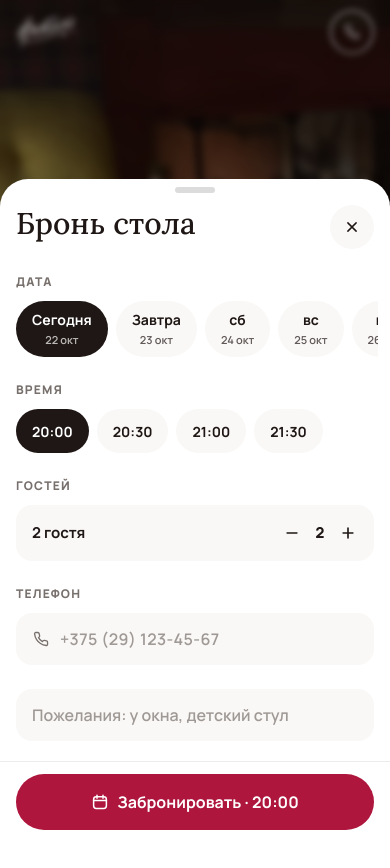
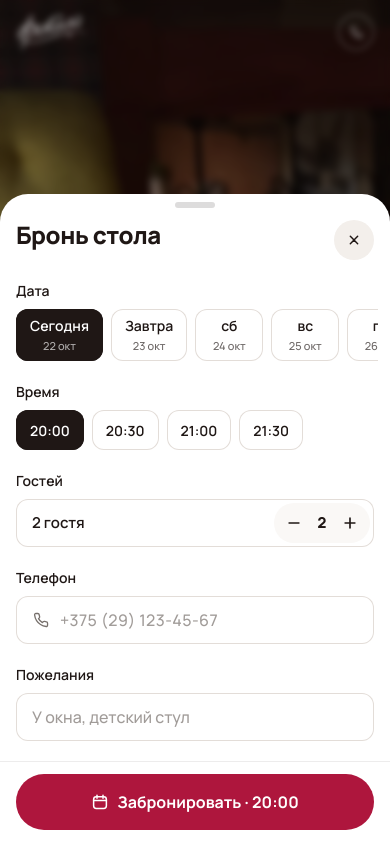
Before and after one commit to ElenaSamanchuk/fasol-demo, a React (Vite) app: page / in a window 390 px wide. Both pictures are taken after a click on the button "Забронировать". Shown: the top 868 px of the page. Built offline with nearby package versions, Linux system fonts and the light colour scheme.

Commit message:
Окна в стиле Яндекс Еды: панель справа для корзины и брони, белые поля, компактные чипы; меньше кнопка звонка
Co-Authored-By: Claude Opus 5.5 <noreply@anthropic.com>

```diff
--- a/src/sections.tsx
+++ b/src/sections.tsx
@@ -17,13 +17,13 @@ export function Header() {
     <header
       className={`fixed inset-x-0 top-0 z-40 transition-[background-color,color,box-shadow] duration-500 ease-[cubic-bezier(.45,0,.2,1)] ${solid ? 'bg-porc text-ink shadow-[0_1px_0_var(--color-line)]' : 'text-white'}`}>
       <div className="mx-auto flex h-16 max-w-[1320px] items-center gap-8 px-4 lg:h-20 lg:px-10">
-        <a href="#top" aria-label="Фасоль — наверх" className={`transition-colors ${solid ? 'text-crimson' : 'text-white'}`}><Logo className="h-8 w-auto lg:h-11" /></a>
+        <a href="#top" aria-label="Фасоль — наверх" className={`transition-colors ${solid ? 'text-crimson' : 'text-white'}`}><Logo className="h-9 w-auto lg:h-11" /></a>
         <nav className="hidden gap-7 text-[15px] font-semibold lg:flex" aria-label="Разделы">
           {nav.map(([t, h]) => <a key={h} href={h} className="relative py-2 opacity-90 transition hover:opacity-100 after:absolute after:inset-x-0 after:bottom-0 after:h-[1.5px] after:origin-left after:scale-x-0 after:bg-current after:transition-transform after:duration-300 hover:after:scale-x-100">{t}</a>)}
         </nav>
         <div className="ml-auto flex items-center gap-2.5">
           <a href="tel:+375447903333" className={`hidden h-11 items-center gap-2 rounded-full px-4 text-[15px] font-bold ring-[1.5px] ring-current ring-inset transition xl:inline-flex ${solid ? 'ring-ink/15' : ''}`}><Icon n="phone" s={17} />+375 44 790-33-33</a>
-          <a href="tel:+375447903333" aria-label="Позвонить" className={`grid size-11 place-items-center rounded-full ring-[1.5px] ring-current ring-inset xl:hidden ${solid ? 'text-crimson ring-crimson/25' : ''}`}><Icon n="phone" s={18} /></a>
+          <a href="tel:+375447903333" aria-label="Позвонить" className={`grid size-9 place-items-center rounded-full ring-1 ring-inset transition-colors duration-500 xl:hidden ${solid ? 'text-crimson ring-crimson/25' : 'ring-white/60'}`}><Icon n="phone" s={15} /></a>
           <button type="button" onClick={() => open({ kind: 'book' })} className="hidden h-11 items-center gap-2 rounded-full bg-crimson px-5 text-[15px] font-bold text-white transition hover:bg-crimson-d lg:inline-flex"><Icon n="cal" s={17} />Забронировать стол</button>
         </div>
       </div>
--- a/src/sheets.tsx
+++ b/src/sheets.tsx
@@ -7,7 +7,7 @@ import { lineUnit, useStore } from './store'
 import { Chip, EASE, Label, PhoneField, Price, Stepper, telMask, useDesktop } from './ui'
 
 /* Шторка на телефоне (vaul, тянется пальцем) и окно по центру на компьютере */
-function Sheet({ open, onClose, title, children, footer, wide }: { open: boolean; onClose: () => void; title: string; children: ReactNode; footer?: ReactNode; wide?: boolean }) {
+function Sheet({ open, onClose, title, children, footer, wide, side }: { open: boolean; onClose: () => void; title: string; children: ReactNode; footer?: ReactNode; wide?: boolean; side?: boolean }) {
   const desk = useDesktop()
   useEffect(() => {
     if (!desk || !open) return
@@ -32,15 +32,32 @@ function Sheet({ open, onClose, title, children, footer, wide }: { open: boolean
       </Drawer.Root>
     )
   }
+  if (side) {
+    return (
+      <AnimatePresence>
+        {open && (
+          <div className="fixed inset-0 z-50" role="dialog" aria-modal="true" aria-label={title}>
+            <motion.div className="absolute inset-0 bg-[rgb(20_12_10/.36)]" onClick={onClose}
+              initial={{ opacity: 0 }} animate={{ opacity: 1 }} exit={{ opacity: 0 }} transition={{ duration: 0.4, ease: [0.45, 0, 0.2, 1] }} />
+            <motion.div className="absolute inset-y-0 right-0 flex w-[460px] flex-col bg-white shadow-[-24px_0_60px_-30px_rgba(31,23,21,.35)]"
+              initial={{ x: '100%' }} animate={{ x: 0 }} exit={{ x: '100%' }} transition={{ duration: 0.45, ease: [0.45, 0, 0.2, 1] }}>
+              <div className="flex-1 overflow-y-auto overscroll-contain px-7 pt-6 pb-6">{children}</div>
+              {footer && <div className="shrink-0 border-t border-line bg-white px-7 py-5">{footer}</div>}
+            </motion.div>
+          </div>
+        )}
+      </AnimatePresence>
+    )
+  }
   return (
     <AnimatePresence>
       {open && (
         <div className="fixed inset-0 z-50 grid place-items-center p-6" role="dialog" aria-modal="true" aria-label={title}>
           <motion.div className="absolute inset-0 bg-[rgb(20_12_10/.42)] backdrop-blur-[3px]" onClick={onClose}
             initial={{ opacity: 0 }} animate={{ opacity: 1 }} exit={{ opacity: 0 }} transition={{ duration: 0.3 }} />
-          <motion.div className={`relative flex max-h-[min(860px,calc(100svh-48px))] w-full flex-col overflow-hidden rounded-[32px] bg-white shadow-float ${wide ? 'max-w-[920px]' : 'max-w-[520px]'}`}
-            initial={{ opacity: 0, y: 28, scale: 0.97 }} animate={{ opacity: 1, y: 0, scale: 1 }} exit={{ opacity: 0, y: 16, scale: 0.98 }}
-            transition={{ type: 'spring', stiffness: 320, damping: 32 }}>
+          <motion.div className={`relative flex max-h-[min(860px,calc(100svh-48px))] w-full flex-col overflow-hidden rounded-[28px] bg-white shadow-float ${wide ? 'max-w-[920px]' : 'max-w-[520px]'}`}
+            initial={{ opacity: 0, y: 16 }} animate={{ opacity: 1, y: 0 }} exit={{ opacity: 0, y: 10 }}
+            transition={{ duration: 0.4, ease: [0.45, 0, 0.2, 1] }}>
             <div className="flex-1 overflow-y-auto overscroll-contain p-6">{children}</div>
             {footer && <div className="shrink-0 border-t border-line bg-white px-6 py-4">{footer}</div>}
           </motion.div>
@@ -52,8 +69,8 @@ function Sheet({ open, onClose, title, children, footer, wide }: { open: boolean
 
 function CloseBtn({ onClick, light }: { onClick: () => void; light?: boolean }) {
   return (
-    <button type="button" onClick={onClick} aria-label="Закрыть" className={`grid size-11 shrink-0 place-items-center rounded-full transition active:scale-90 ${light ? 'bg-white shadow-float' : 'bg-porc hover:bg-plate'}`}>
-      <Icon n="close" s={18} />
+    <button type="button" onClick={onClick} aria-label="Закрыть" className={`grid size-10 shrink-0 place-items-center rounded-full transition-colors duration-300 ${light ? 'bg-white/90 shadow-[0_2px_10px_rgba(31,23,21,.12)] hover:bg-white' : 'bg-plate hover:bg-[#ECE6E1]'}`}>
+      <Icon n="close" s={16} w={2.2} />
     </button>
   )
 }
@@ -62,7 +79,7 @@ function DishPic({ id, big }: { id: string; big?: boolean }) {
   const d = DISH[id]
   return d.full
     ? <img src={d.img} alt="" className="absolute inset-0 size-full object-cover" />
-    : <img src={d.img} alt="" className={`plate-img relative ${big ? 'w-[72%]' : 'w-[88%]'}`} />
+    : <img src={d.img} alt="" className={`plate-img relative ${big ? 'w-[90%]' : 'w-[88%]'}`} />
 }
 
 /* ---------- блюдо ---------- */
@@ -84,7 +101,7 @@ function DishSheet({ id }: { id: string }) {
   }
 
   const pic = (
-    <div ref={picRef} className={`relative grid place-items-center overflow-hidden rounded-3xl bg-plate ${desk ? 'h-full min-h-[440px]' : 'h-[230px]'}`}>
+    <div ref={picRef} className={`relative grid place-items-center overflow-hidden rounded-3xl bg-plate ${desk ? 'aspect-square self-start' : 'h-[230px]'}`}>
       {d.tag && <span className="absolute top-3 left-3 z-10 rounded-full bg-crimson px-3 py-1.5 text-[11px] font-extrabold uppercase tracking-[.08em] text-white">{d.tag}</span>}
       <motion.div className="grid size-full place-items-center" initial={{ scale: 0.86, rotate: -14, opacity: 0 }} animate={{ scale: 1, rotate: 0, opacity: 1 }} transition={{ duration: 0.8, ease: EASE }}>
         <DishPic id={id} big />
@@ -195,8 +212,8 @@ function CartSheet() {
       body: (
         <div className="pt-2">
           <div className="flex items-start justify-between gap-3">
-            <div><div className="text-[12px] font-extrabold uppercase tracking-[.12em] text-crimson">Заказ №{order.n}</div>
-              <h2 className="mt-2 font-serif text-[30px] leading-tight font-medium">{STEPS[step].t}</h2></div>
+            <div><div className="text-[14px] font-semibold text-mute">Заказ №{order.n}</div>
+              <h2 className="mt-1.5 font-sans text-[24px] leading-tight font-extrabold tracking-[-.02em]">{STEPS[step].t}</h2></div>
             <CloseBtn onClick={close} />
           </div>
           <div className="mt-6 grid gap-0">
@@ -231,7 +248,7 @@ function CartSheet() {
         <div className="py-8 text-center">
           <div className="flex justify-end"><CloseBtn onClick={close} /></div>
           <div className="mx-auto grid size-20 place-items-center rounded-full bg-porc text-crimson"><Icon n="bag" s={32} w={1.8} /></div>
-          <h2 className="mt-5 font-serif text-[26px] font-medium">Здесь появится ваш заказ</h2>
+          <h2 className="mt-5 font-sans text-[24px] leading-tight font-extrabold tracking-[-.02em]">Здесь появится ваш заказ</h2>
           <p className="mx-auto mt-2 max-w-[300px] text-[15px] text-ink2">{nb('Нажмите «+» у блюда — соберём заказ с собой, оплата на месте')}</p>
         </div>
       ),
@@ -243,8 +260,7 @@ function CartSheet() {
     body: (
       <div>
         <div className="flex items-start justify-between gap-3">
-          <div><div className="text-[12px] font-extrabold uppercase tracking-[.12em] text-crimson">Заказ с собой</div>
-            <h2 className="mt-1.5 font-serif text-[30px] leading-tight font-medium">Ваш заказ <span className="font-sans text-[15px] font-semibold text-mute">{dishes(count)}</span></h2></div>
+          <div><h2 className="font-sans text-[24px] leading-tight font-extrabold tracking-[-.02em]">Ваш заказ</h2><p className="mt-1 text-[14px] font-medium text-mute">С собой · {dishes(count)}</p></div>
           <CloseBtn onClick={close} />
         </div>
         <ul className="mt-3">
@@ -263,15 +279,15 @@ function CartSheet() {
           </AnimatePresence>
         </ul>
         <Label>Когда заберёте</Label>
-        {!sl.asap && <p className="mb-2.5 rounded-2xl bg-porc px-3.5 py-3 text-[14px] font-semibold text-ink2">{nb('Сейчас закрыто — приготовим к открытию')}</p>}
+        {!sl.asap && <p className="mb-2.5 rounded-xl bg-plate px-3.5 py-3 text-[14px] font-medium text-ink2">{nb('Сейчас закрыто — приготовим к открытию')}</p>}
         <div className="flex flex-wrap gap-2">
           {(sl.asap ? ['Через 40 мин', ...sl.list] : sl.list).map((s) => <Chip key={s} on={slot === s} onClick={() => setSlot(s)}>{s}</Chip>)}
         </div>
         <Label>Имя</Label>
-        <input value={name} onChange={(e) => setName(e.target.value)} autoComplete="given-name" placeholder="Как к вам обращаться" maxLength={40} className="h-13 w-full rounded-2xl bg-porc px-4 text-[16px] font-semibold outline-none placeholder:text-mute/70 focus:ring-[1.5px] focus:ring-crimson" />
+        <input value={name} onChange={(e) => setName(e.target.value)} autoComplete="given-name" placeholder="Как к вам обращаться" maxLength={40} className="h-12 w-full rounded-xl bg-white px-4 text-[16px] font-medium outline-none ring-1 ring-inset ring-[#E3DDD8] transition-shadow placeholder:text-mute/70 focus:ring-[1.5px] focus:ring-crimson" />
         <Label>Телефон</Label>
         <PhoneField value={phone} onChange={(v) => { setPhone(v); if (telMask(v).ok) setErr('') }} error={err} />
-        <div className="mt-2 flex items-end justify-between gap-3">
+        <div className="mt-6 flex items-end justify-between gap-3 border-t border-line pt-5">
           <div><b className="block text-[15px]">К оплате на месте</b><span className="text-[13px] font-semibold text-mute">−20{NB}% за самовывоз · пример</span></div>
           <div className="text-right"><s className="mr-2 text-[15px] font-semibold text-mute">{money(total)}</s><Price v={disc} className="text-[26px]" /></div>
         </div>
@@ -312,7 +328,7 @@ function BookSheet() {
         <div className="py-6 text-center">
           <div className="flex justify-end"><CloseBtn onClick={close} /></div>
           <motion.div initial={{ scale: 0.6, opacity: 0 }} animate={{ scale: 1, opacity: 1 }} transition={{ type: 'spring', stiffness: 260, damping: 18 }} className="mx-auto grid size-22 place-items-center rounded-full bg-crimson text-white"><Icon n="check" s={44} w={2.4} /></motion.div>
-          <h2 className="mt-5 font-serif text-[28px] font-medium">Стол забронирован</h2>
+          <h2 className="mt-5 font-sans text-[24px] leading-tight font-extrabold tracking-[-.02em]">Стол забронирован</h2>
           <div className="mt-3 inline-block rounded-full bg-porc px-4 py-2 text-[14px] font-bold">{days[day].top}, {days[day].sub} · {time} · {g}{NB}{gw}</div>
           <p className="mx-auto mt-3 max-w-[320px] text-[15px] text-ink2">{nb('Перезвоним в течение 15 минут и подтвердим стол')}</p>
           <p className="mt-3 text-[12px] font-semibold text-mute">Демо: бронь никуда не отправлена</p>
@@ -324,21 +340,22 @@ function BookSheet() {
   return {
     body: (
       <div>
-        <div className="flex items-start justify-between gap-3"><h2 className="font-serif text-[30px] leading-tight font-medium">Бронь стола</h2><CloseBtn onClick={close} /></div>
+        <div className="flex items-start justify-between gap-3"><h2 className="font-sans text-[24px] leading-tight font-extrabold tracking-[-.02em]">Бронь стола</h2><CloseBtn onClick={close} /></div>
         <Label>Дата</Label>
         <div className="-mx-1 flex gap-2 overflow-x-auto px-1 no-scrollbar">{days.map((d) => <Chip key={d.i} on={day === d.i} onClick={() => setDay(d.i)} sub={d.sub}>{d.top}</Chip>)}</div>
         <Label>Время</Label>
         {times.length ? <div className="flex flex-wrap gap-2">{times.map((t) => <Chip key={t} on={time === t} onClick={() => setTime(t)}>{t}</Chip>)}</div>
-          : <p className="rounded-2xl bg-porc px-3.5 py-3 text-[14px] font-semibold text-ink2">{nb('На сегодня бронь уже не принимаем — выберите другой день')}</p>}
+          : <p className="rounded-xl bg-plate px-3.5 py-3 text-[14px] font-medium text-ink2">{nb('На сегодня бронь уже не принимаем — выберите другой день')}</p>}
         <Label>Гостей</Label>
-        <div className="flex h-14 items-center justify-between rounded-2xl bg-porc pr-1.5 pl-4 text-[15px] font-bold">
+        <div className="flex h-12 items-center justify-between rounded-xl bg-white pr-1 pl-4 text-[15px] font-semibold ring-1 ring-[#E3DDD8] ring-inset">
           <span>{g}{NB}{gw}</span>
           <Stepper q={g} onDec={() => setG(Math.max(1, g - 1))} onInc={() => setG(Math.min(30, g + 1))} light label="гости" size="sm" />
         </div>
-        {g >= 9 && <p className="mt-2.5 rounded-2xl bg-porc px-3.5 py-3 text-[14px] font-semibold text-ink2">{nb('Для компании от 9 гостей лучше позвонить: +375 44 790-33-33')}</p>}
+        {g >= 9 && <p className="mt-2.5 rounded-xl bg-plate px-3.5 py-3 text-[14px] font-medium text-ink2">{nb('Для компании от 9 гостей лучше позвонить: +375 44 790-33-33')}</p>}
         <Label>Телефон</Label>
         <PhoneField value={phone} onChange={(v) => { setPhone(v); if (telMask(v).ok) setErr('') }} error={err} />
-        <input placeholder="Пожелания: у окна, детский стул" maxLength={140} aria-label="Пожелания" className="h-13 w-full rounded-2xl bg-porc px-4 text-[16px] font-semibold outline-none placeholder:text-mute/70 focus:ring-[1.5px] focus:ring-crimson" />
+        <Label>Пожелания</Label>
+        <input placeholder="У окна, детский стул" maxLength={140} aria-label="Пожелания" className="h-12 w-full rounded-xl bg-white px-4 text-[16px] font-medium outline-none ring-1 ring-inset ring-[#E3DDD8] transition-shadow placeholder:text-mute/70 focus:ring-[1.5px] focus:ring-crimson" />
       </div>
     ),
     footer: <button type="button" disabled={!time} onClick={() => { if (!telMask(phone).ok) { setErr('Введите номер полностью — перезвоним, чтобы подтвердить'); return } setDone(true) }}
@@ -355,7 +372,7 @@ function InfoSheet({ topic }: { topic: 'cert' | 'office' }) {
     body: (
       <div>
         <div className="relative h-[220px] overflow-hidden rounded-3xl"><img src={c.img} alt="" className="size-full object-cover" /><div className="absolute top-3 right-3"><CloseBtn onClick={close} light /></div></div>
-        <h2 className="mt-5 font-serif text-[28px] font-medium">{c.h}</h2>
+        <h2 className="mt-5 font-sans text-[24px] leading-tight font-extrabold tracking-[-.02em]">{c.h}</h2>
         <p className="mt-2 text-[15px] leading-relaxed text-ink2">{nb(c.p)}</p>
         {topic === 'cert' && <div className="mt-4 flex flex-wrap gap-2">{[50, 100, 150, 200].map((v) => <span key={v} className="rounded-full bg-porc px-4 py-3 text-[14px] font-bold">{v}{NB}BYN</span>)}</div>}
       </div>
@@ -375,15 +392,15 @@ export function Sheets() {
   const s = sheet || last
   const open = !!sheet
   if (s?.kind === 'dish') return <DishWrap key={'d' + s.id + n} id={s.id} open={open} onClose={close} desk={desk} />
-  if (s?.kind === 'cart') return <Wrap key={'c' + n} open={open} onClose={close} title="Ваш заказ" use={CartSheet} />
-  if (s?.kind === 'book') return <Wrap key={'b' + n} open={open} onClose={close} title="Бронь стола" use={BookSheet} />
+  if (s?.kind === 'cart') return <Wrap key={'c' + n} open={open} onClose={close} title="Ваш заказ" use={CartSheet} side />
+  if (s?.kind === 'book') return <Wrap key={'b' + n} open={open} onClose={close} title="Бронь стола" use={BookSheet} side />
   if (s?.kind === 'info') return <Wrap key={'i' + s.topic + n} open={open} onClose={close} title="Информация" use={() => InfoSheet({ topic: s.topic })} />
   return null
 }
 
-function Wrap({ open, onClose, title, use }: { open: boolean; onClose: () => void; title: string; use: () => { body: ReactNode; footer?: ReactNode } }) {
+function Wrap({ open, onClose, title, use, side }: { open: boolean; onClose: () => void; title: string; use: () => { body: ReactNode; footer?: ReactNode }; side?: boolean }) {
   const c = use()
-  return <Sheet open={open} onClose={onClose} title={title} footer={c.footer}>{c.body}</Sheet>
+  return <Sheet open={open} onClose={onClose} title={title} footer={c.footer} side={side}>{c.body}</Sheet>
 }
 
 function DishWrap({ id, open, onClose, desk }: { id: string; open: boolean; onClose: () => void; desk: boolean }) {
--- a/src/ui.tsx
+++ b/src/ui.tsx
@@ -64,14 +64,14 @@ export function Stepper({ q, onDec, onInc, light, label, size = 'md' }: { q: num
 export function Chip({ on, children, onClick, sub }: { on?: boolean; children: ReactNode; onClick?: () => void; sub?: string }) {
   return (
     <button type="button" onClick={onClick} aria-pressed={!!on}
-      className={`shrink-0 rounded-full px-4 text-[14px] font-bold transition duration-200 active:scale-95 ${sub ? 'h-14' : 'h-11'} ${on ? 'bg-ink text-white' : 'bg-porc text-ink hover:bg-plate'}`}>
-      {children}{sub && <small className="mt-0.5 block text-[11px] font-semibold opacity-70">{sub}</small>}
+      className={`shrink-0 rounded-xl px-3.5 text-[14px] font-semibold transition-[background-color,color,box-shadow] duration-300 ${sub ? 'h-13 min-w-[68px]' : 'h-10'} ${on ? 'bg-ink text-white ring-1 ring-ink ring-inset' : 'bg-white text-ink ring-1 ring-[#E3DDD8] ring-inset hover:ring-ink/40'}`}>
+      {children}{sub && <small className="mt-0.5 block text-[11px] font-medium opacity-65">{sub}</small>}
     </button>
   )
 }
 
 export function Label({ children }: { children: ReactNode }) {
-  return <div className="mt-6 mb-2.5 text-[12px] font-extrabold uppercase tracking-[.1em] text-mute">{children}</div>
+  return <div className="mt-5 mb-2 text-[14px] font-semibold text-ink">{children}</div>
 }
 
 // Маска +375 (29) 123-45-67: скобки и дефисы появляются только когда есть следующая цифра
@@ -89,13 +89,13 @@ export function telMask(v: string) {
 export function PhoneField({ value, onChange, error }: { value: string; onChange: (v: string) => void; error?: string }) {
   return (
     <>
-      <label className="flex h-13 items-center gap-2.5 rounded-2xl bg-porc px-4 text-mute ring-crimson/0 transition focus-within:ring-[1.5px] focus-within:ring-crimson">
+      <label className="flex h-12 items-center gap-2.5 rounded-xl bg-white px-4 text-mute ring-1 ring-[#E3DDD8] ring-inset transition-shadow focus-within:ring-[1.5px] focus-within:ring-crimson">
         <Icon n="phone" s={18} />
         <input type="tel" inputMode="tel" autoComplete="tel" placeholder="+375 (29) 123-45-67" value={value}
           onChange={(e) => onChange(telMask(e.target.value).v)} aria-invalid={!!error} aria-describedby="tel-err"
-          className="min-w-0 flex-1 bg-transparent text-[16px] font-bold tracking-wide text-ink outline-none placeholder:font-semibold placeholder:text-mute/70" />
+          className="min-w-0 flex-1 bg-transparent text-[16px] font-medium tracking-wide text-ink outline-none placeholder:text-mute/70" />
       </label>
-      <p id="tel-err" role="alert" className="mt-2 min-h-4 text-[13px] font-semibold text-crimson">{error}</p>
+      <p id="tel-err" role="alert" className={`text-[13px] font-semibold text-crimson ${error ? "mt-2" : ""}`}>{error}</p>
     </>
   )
 }
```
Also changed, not shown: src/cart.tsx (+6 -2 lines).
